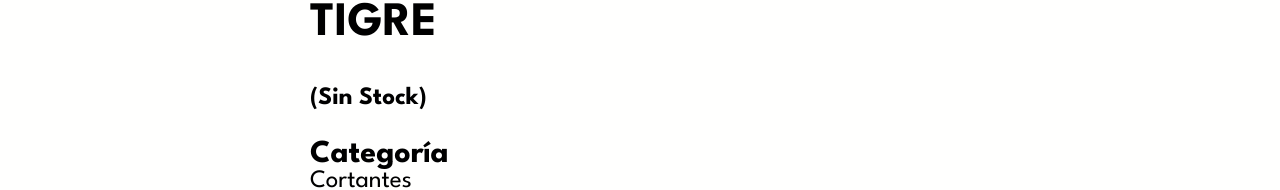
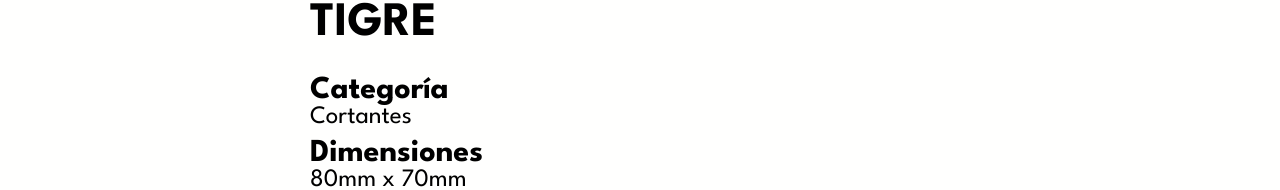
Before and after one commit to 2piradrian/siete-colores-web, a React (Vite) app: page /details/A001 in a window 1280 px wide. Shown: the part 629-819 px from the top of the page. Built offline with nearby package versions, Linux system fonts and the light colour scheme; no server answers.

Commit message:
fix: correct export syntax in App component and update stock availability logic in Description component

```diff
--- a/src/App.tsx
+++ b/src/App.tsx
@@ -4,7 +4,7 @@
 import Details from './presentation/routes/Details';
 import Cart from './presentation/routes/Cart';
 
-function App() {
+export default function App() {
   return (
     	<Routes>
 			<Route path="/" element={<Home />} />
@@ -16,6 +16,4 @@
 			<Route path="*" element={<Navigate to="/" />} />
 		</Routes>
   );
-}
-
-export default App;
+};
--- a/src/presentation/components/organisms/Descrption/Description.tsx
+++ b/src/presentation/components/organisms/Descrption/Description.tsx
@@ -27,6 +27,8 @@
 		image = noimage;
 	}
 
+    console.log(product);
+
     return (
         <section className={style.container}>
             <article className={style.descriptionContainer}>
@@ -36,7 +38,7 @@
             	}} />
                 <div className={style.textContainer}>
                     <h1 className={style.title}>{product.name}</h1>
-                    {product.available ? <span className={style.stock}>{"(Sin Stock)"}</span> : null }
+                    {!product.available ? <span className={style.stock}>{"(Sin Stock)"}</span> : null }
                     <h2 className={style.subtitle}>Categoría</h2>
                     <p className={style.text}>{product.category}</p>
                     <h2 className={style.subtitle}>Dimensiones</h2>
```
